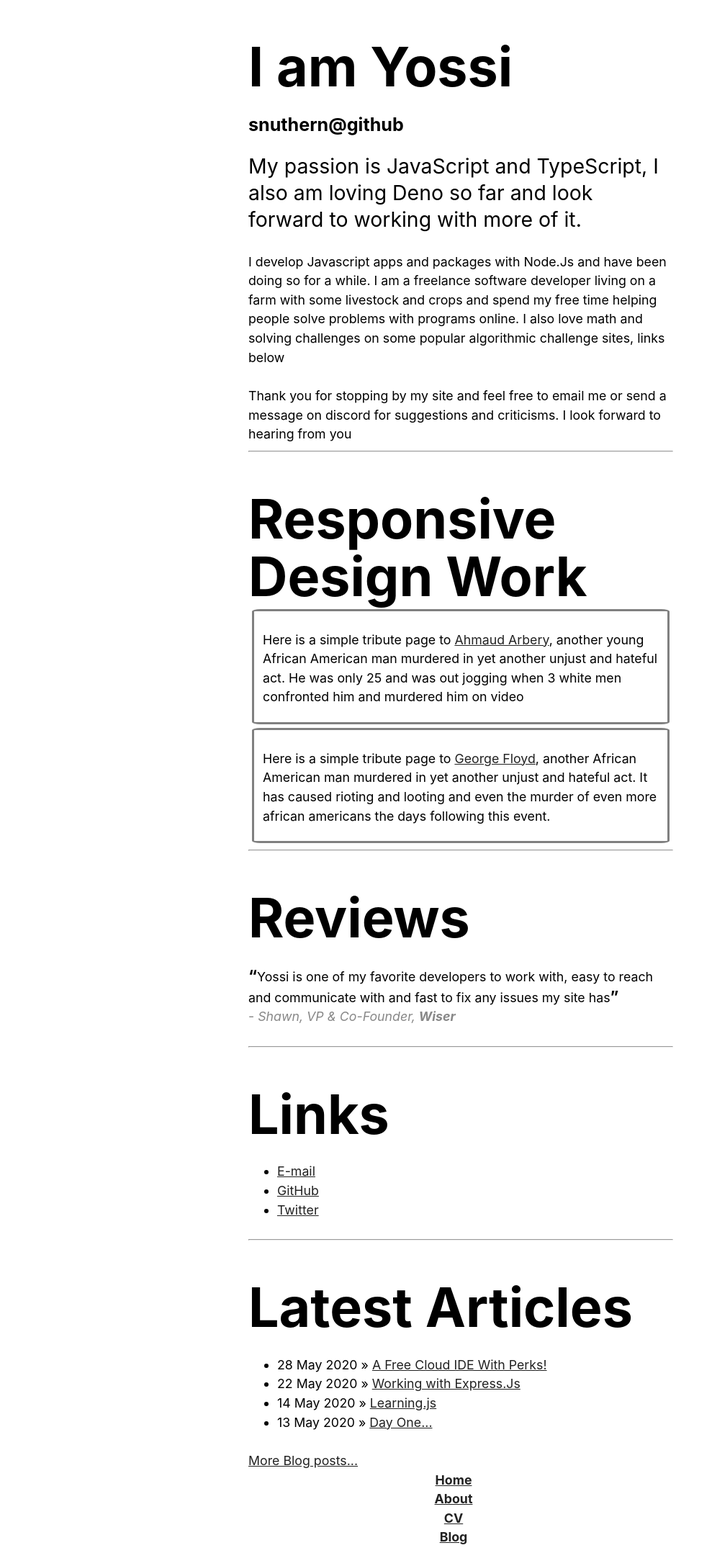
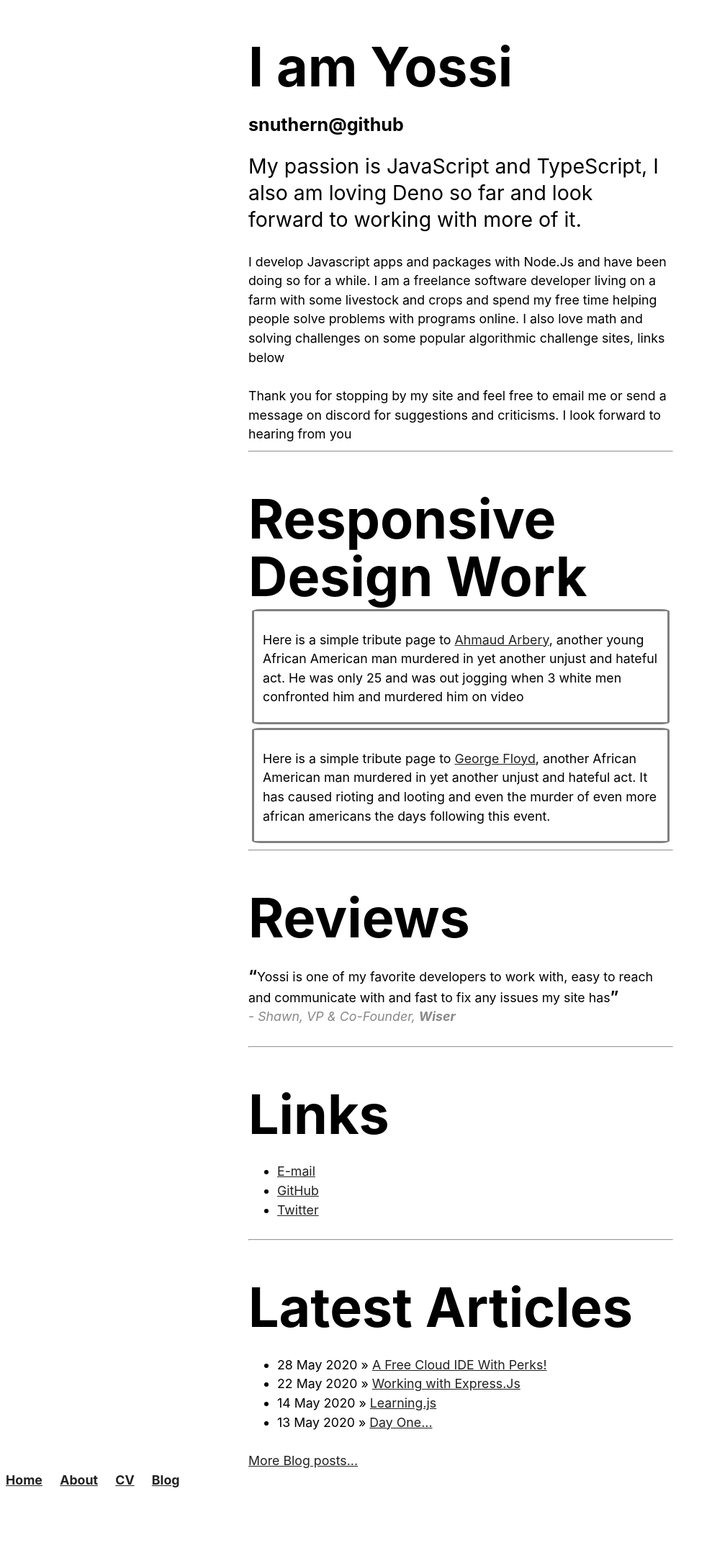
Before and after one commit to snuthern/snuthern.github.io, a Jekyll site: the page built from index.html, in a window 1280 px wide. Shown: the whole page at 72% size, without its empty margins (0-989 px from the left). Built offline with Jekyll 4.4.1, drawn with Linux system fonts in a browser that asks for light colours; after the commit the page ends 2077 px from its top, so only the background shows below that.

Commit message:
Correcting styles

```diff
--- a/css/secondary.css
+++ b/css/secondary.css
@@ -37,7 +37,7 @@ nav ul, footer ul {
 }
 nav ul li, footer ul li {
     margin-right: 20px;
-	text-align: center;
+	display: inline-block;
 }
 blockquote {
   line-height: 1.5rem;
```
